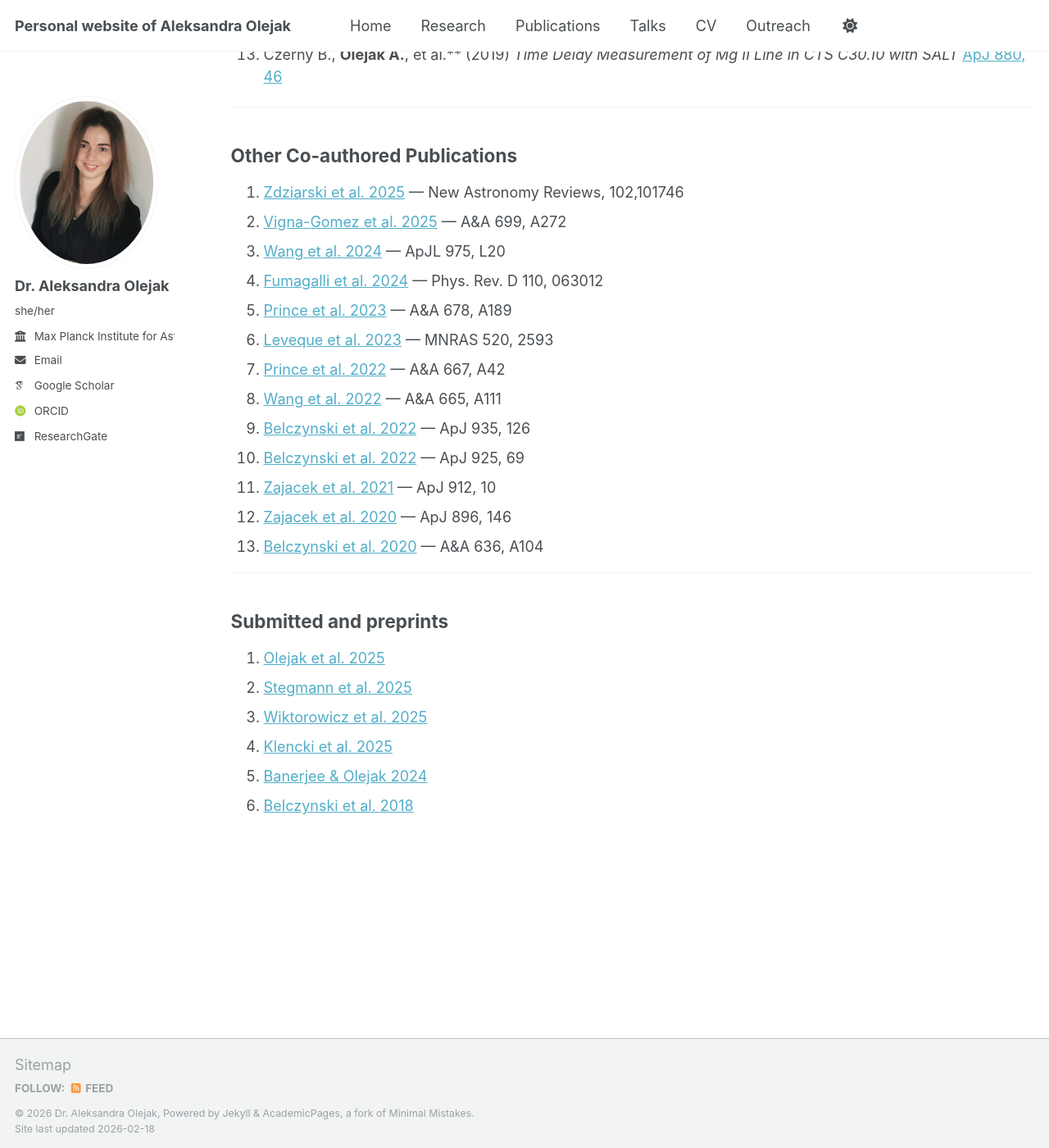
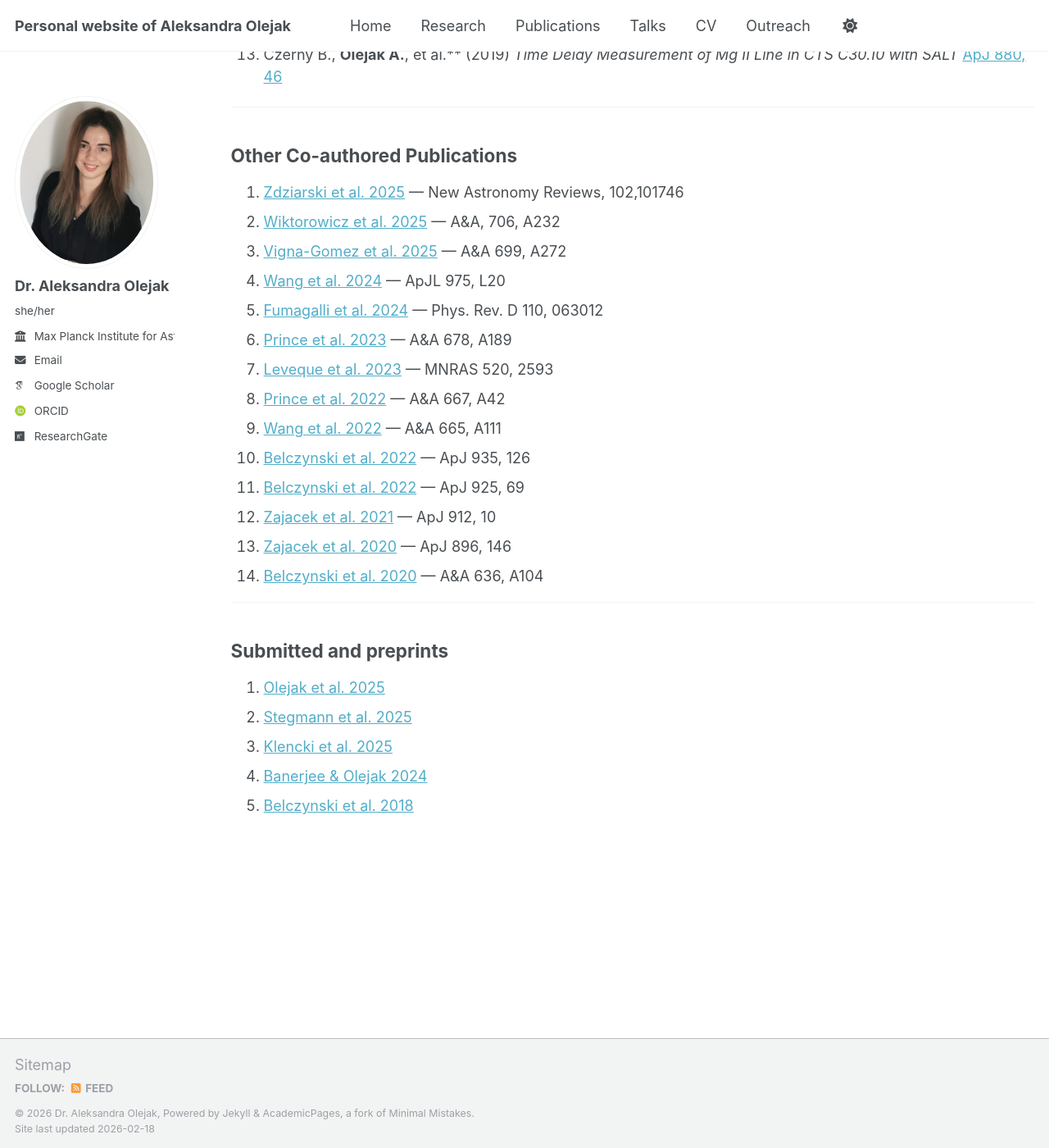
Before and after one commit to aleole/aleole.github.io, a Jekyll site: the page built from _pages/publications.md, in a window 1280 px wide and 1400 px high, scrolled down 1240 px. Shown: the whole window at 82% size. Built offline with Jekyll 4.4.1, drawn with Linux system fonts in a browser that asks for light colours; some web fonts are replaced; a script that is not in the unit is left out.

Commit message:
Update publications.md

```diff
--- a/_pages/publications.md
+++ b/_pages/publications.md
@@ -75,18 +75,19 @@ Total citations: **1388**. Citations for first-authored articles: **398**. H-ind
 ## Other Co-authored Publications
 
 1. [Zdziarski et al. 2025](https://doi.org/10.1016/j.newar.2025.101746) — New Astronomy Reviews, 102,101746
-2. [Vigna-Gomez et al. 2025](https://doi.org/10.1051/0004-6361/202554680) — A&A 699, A272
-3. [Wang et al. 2024](https://doi.org/10.3847/2041-8213/ad86b7) — ApJL 975, L20
-4. [Fumagalli et al. 2024](https://doi.org/10.1103/PhysRevD.110.063012) — Phys. Rev. D 110, 063012
-5. [Prince et al. 2023](https://doi.org/10.1051/0004-6361/202346738) — A&A 678, A189
-6. [Leveque et al. 2023](https://doi.org/10.1093/mnras/stad240) — MNRAS 520, 2593
-7. [Prince et al. 2022](https://doi.org/10.1051/0004-6361/202243194) — A&A 667, A42
-8. [Wang et al. 2022](https://doi.org/10.1051/0004-6361/202243684) — A&A 665, A111
-9. [Belczynski et al. 2022](https://doi.org/10.3847/1538-4357/ac8167) — ApJ 935, 126
-10. [Belczynski et al. 2022](https://doi.org/10.3847/1538-4357/ac375a) — ApJ 925, 69
-11. [Zajacek et al. 2021](https://doi.org/10.3847/1538-4357/abe9b2) — ApJ 912, 10
-12. [Zajacek et al. 2020](https://doi.org/10.3847/1538-4357/ab94ae) — ApJ 896, 146
-13. [Belczynski et al. 2020](https://doi.org/10.1051/0004-6361/201936528) — A&A 636, A104
+2. [Wiktorowicz et al. 2025](https://doi.org/10.1051/0004-6361/202557456) — A&A, 706, A232
+3. [Vigna-Gomez et al. 2025](https://doi.org/10.1051/0004-6361/202554680) — A&A 699, A272
+4. [Wang et al. 2024](https://doi.org/10.3847/2041-8213/ad86b7) — ApJL 975, L20
+5. [Fumagalli et al. 2024](https://doi.org/10.1103/PhysRevD.110.063012) — Phys. Rev. D 110, 063012
+6. [Prince et al. 2023](https://doi.org/10.1051/0004-6361/202346738) — A&A 678, A189
+7. [Leveque et al. 2023](https://doi.org/10.1093/mnras/stad240) — MNRAS 520, 2593
+8. [Prince et al. 2022](https://doi.org/10.1051/0004-6361/202243194) — A&A 667, A42
+9. [Wang et al. 2022](https://doi.org/10.1051/0004-6361/202243684) — A&A 665, A111
+10. [Belczynski et al. 2022](https://doi.org/10.3847/1538-4357/ac8167) — ApJ 935, 126
+11. [Belczynski et al. 2022](https://doi.org/10.3847/1538-4357/ac375a) — ApJ 925, 69
+12. [Zajacek et al. 2021](https://doi.org/10.3847/1538-4357/abe9b2) — ApJ 912, 10
+13. [Zajacek et al. 2020](https://doi.org/10.3847/1538-4357/ab94ae) — ApJ 896, 146
+14. [Belczynski et al. 2020](https://doi.org/10.1051/0004-6361/201936528) — A&A 636, A104
 
 ---
 
```
Also changed, not shown: other parts of _pages/publications.md (+4 -5 lines).
